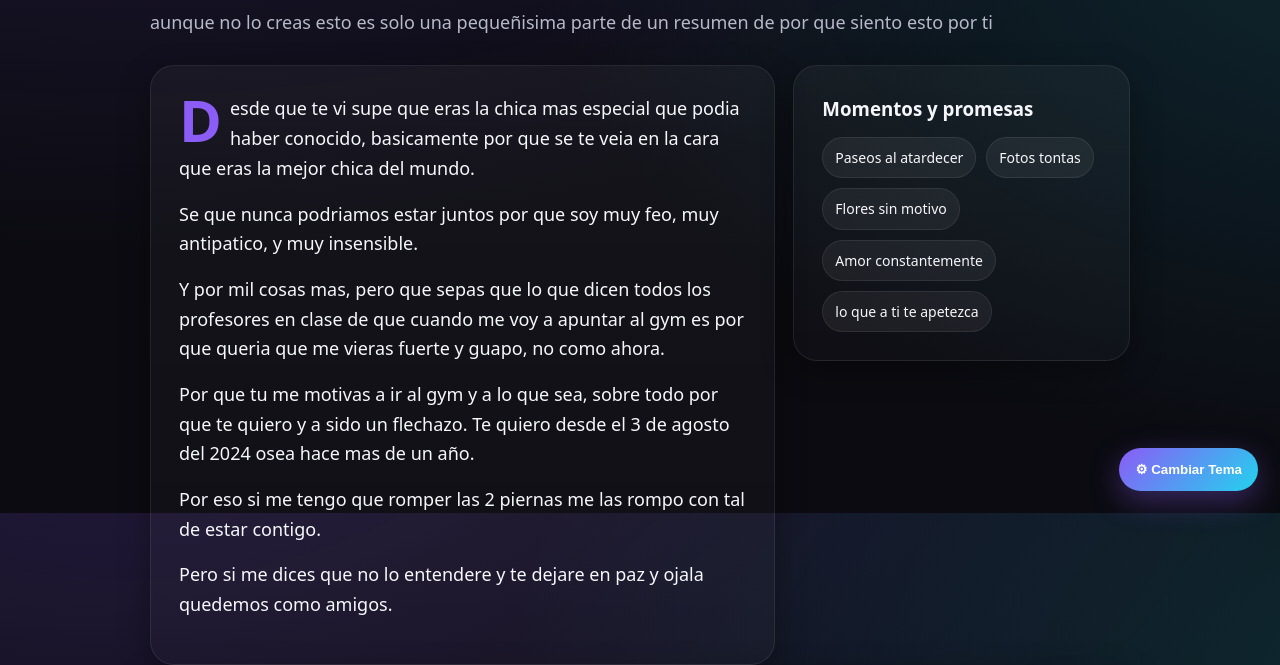
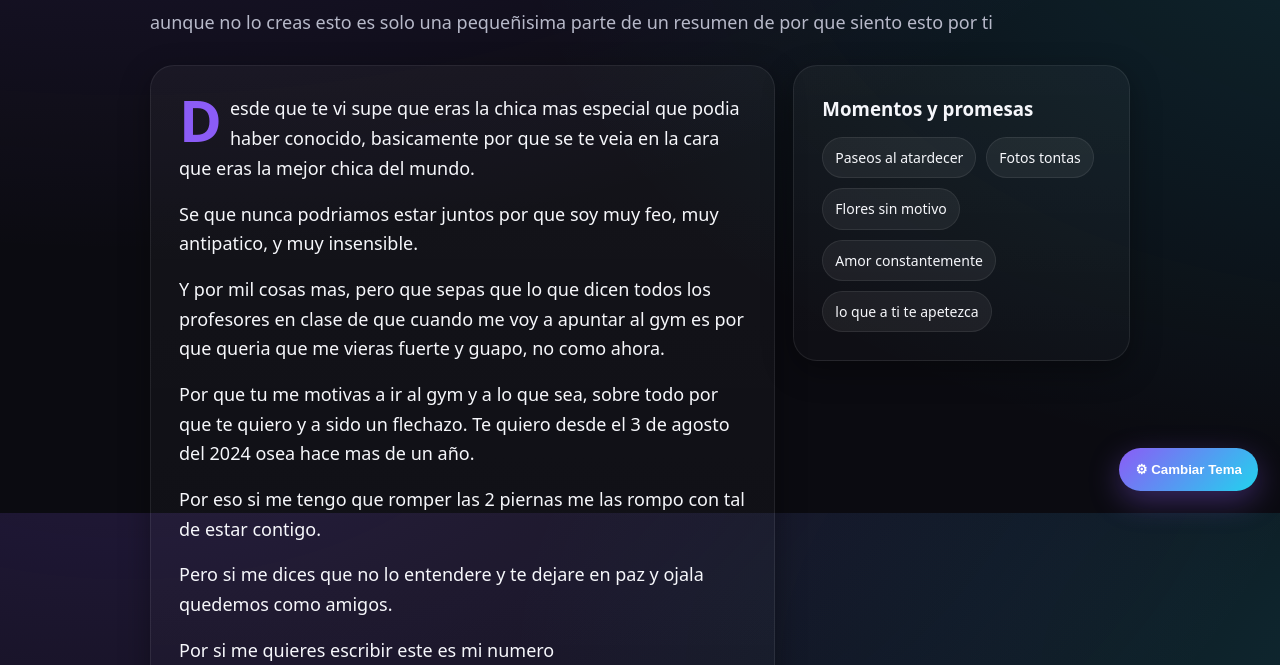
Before and after one commit to aznarmateo/file-C-Users-aznar-Desktop-Paramijenny.html, a plain HTML site: page index.html in a window 1280 px wide. Shown: the part 287-952 px from the top of the page. Drawn offline with Linux system fonts and the light colour scheme.

Commit message:
Add files via upload

```diff
--- a/index.html
+++ b/index.html
@@ -141,6 +141,7 @@
         "Por que tu me motivas a ir al gym y a lo que sea, sobre todo por que te quiero y a sido un flechazo. Te quiero desde el 3 de agosto del 2024 osea hace mas de un año.",
         "Por eso si me tengo que romper las 2 piernas me las rompo con tal de estar contigo.",
         "Pero si me dices que no lo entendere y te dejare en paz y ojala quedemos como amigos.",
+        "Por si me quieres escribir este es mi numero",
 
       ],
       // Palabras o promesas cortas que aparecen como 'chips'
```
